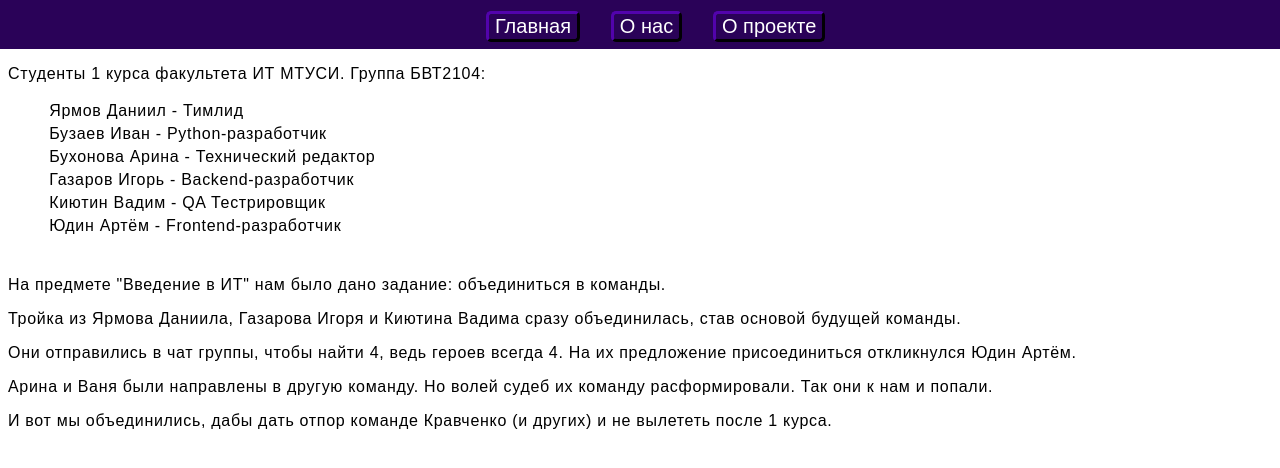
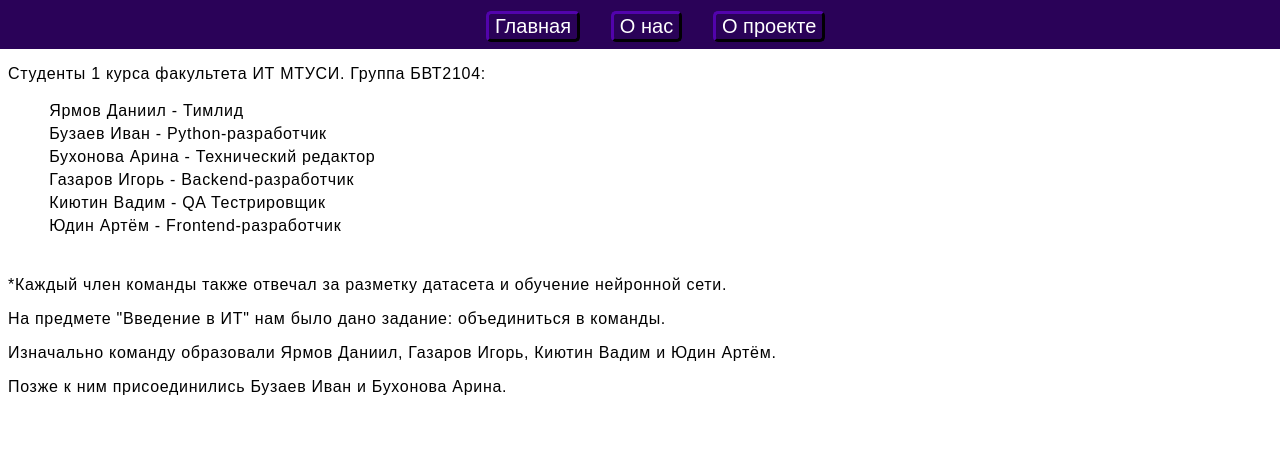
Before and after one commit to Tomas542/DeepSort, a Flask app: page /about_us/ in a window 1280 px wide. Shown: the part 19-487 px from the top of the page. Run offline with Flask 2, Linux system fonts and the light colour scheme; some libraries are stand-ins or nearby versions.

Commit message:
More strict about_us

```diff
--- a/WebApp/templates/About_Us.html
+++ b/WebApp/templates/About_Us.html
@@ -21,13 +21,10 @@
         Киютин Вадим - QA Тестрировщик
         Юдин Артём - Frontend-разработчик
         </pre>
+        <p>*Каждый член команды также отвечал за разметку датасета и обучение нейронной сети.</p>
         <p>На предмете &quot;Введение в ИТ&quot; нам было дано задание: объединиться в команды.</p>
-        <p>Тройка из Ярмова Даниила, Газарова Игоря и Киютина Вадима сразу объединилась,
-            став основой будущей команды.
-        </p>
-        <p>Они отправились в чат группы, чтобы найти 4, ведь героев всегда 4. На их предложение присоединиться откликнулся Юдин Артём.</p>
-        <p>Арина и Ваня были направлены в другую команду. Но волей судеб их команду расформировали. Так они к нам и попали.</p>
-        <p>И вот мы объединились, дабы дать отпор команде Кравченко (и других) и не вылететь после 1 курса.</p>
+        <p>Изначально команду образовали Ярмов Даниил, Газаров Игорь, Киютин Вадим и Юдин Артём.</p>
+        <p>Позже к ним присоединились Бузаев Иван и Бухонова Арина.</p>
         </form>
     </body>
 </html>
```
